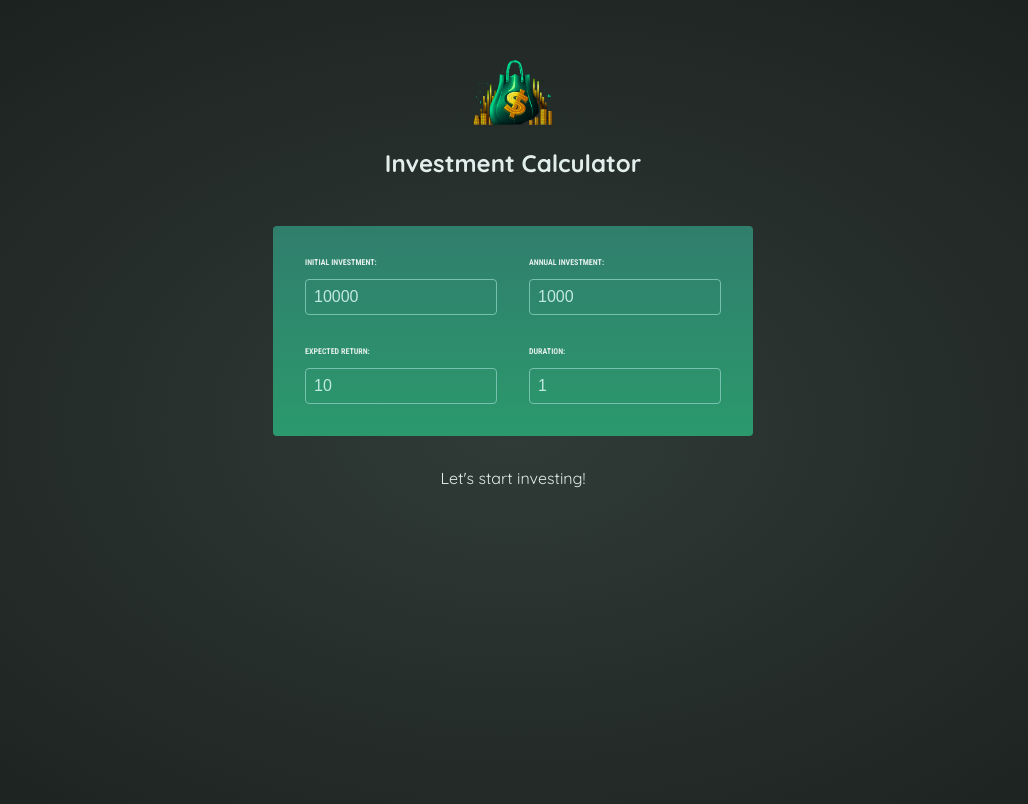
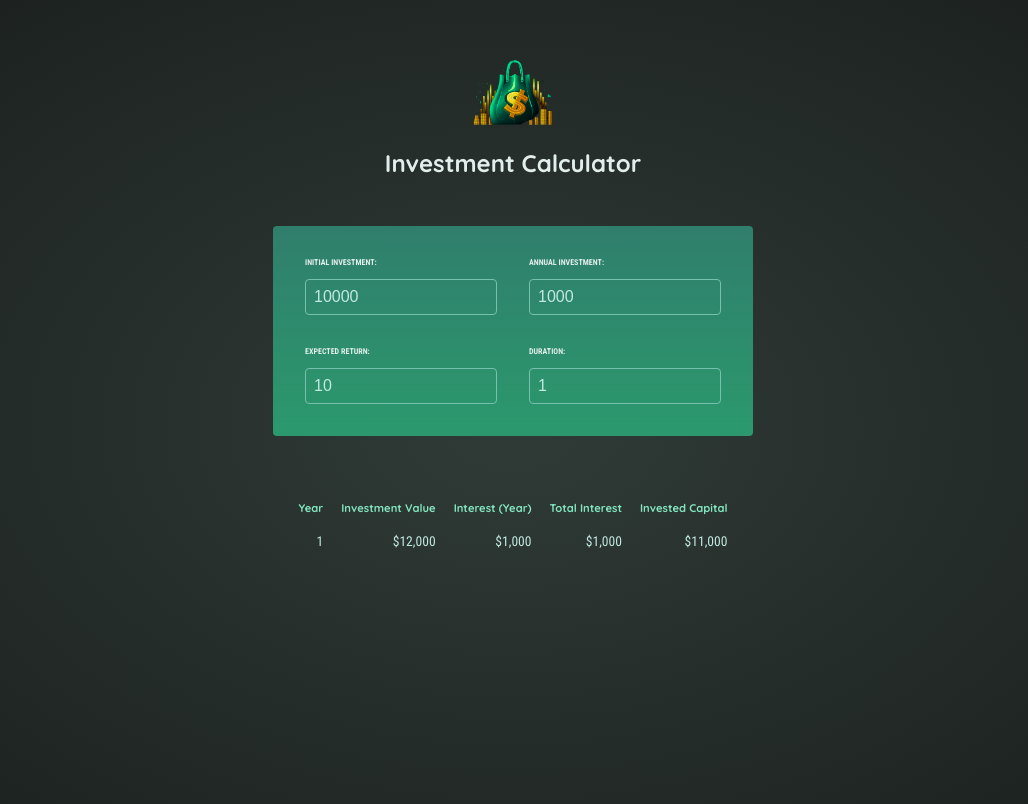
Before and after one commit to ssschneider/investment-calculator, a React (Vite) app: page / in a window 1280 px wide. Shown: the top 804 px of the page, without its empty margins (127-1155 px from the left). Built offline with nearby package versions, Linux system fonts and the light colour scheme.

Commit message:
display investment results

```diff
--- a/src/components/ResultsTable.jsx
+++ b/src/components/ResultsTable.jsx
@@ -1,15 +1,9 @@
 import { useState } from "react";
-import { calculateInvestmentResults } from "../util/investment";
+import { calculateInvestmentResults, formatter } from "../util/investment";
 
 export function ResultsTable({ userInvestment }) {
-	const [ investmentResults, setInvestmentResults] = useState([]);
-
-	function calculateInvestments () {
-		const investmentResultsData = calculateInvestmentResults(userInvestment);
-		setInvestmentResults(investmentResultsData);
-	};
-
-	//calculateInvestments()
+	const  investmentResults = calculateInvestmentResults(userInvestment);
+	const initialInvestment = investmentResults[0].valueEndOfYear - investmentResults[0].interest - investmentResults[0].annualInvestment;
 
 	return (
 		<>
@@ -18,27 +12,26 @@ export function ResultsTable({ userInvestment }) {
 				<table id="result">
 					<thead>
 						<tr>
-							<td>Year</td>
-							<td>Investment Value</td>
-							<td>Interest (Year)</td>
-							<td>Total Interest</td>
-							<td>Invested Capital</td>
+							<th>Year</th>
+							<th>Investment Value</th>
+							<th>Interest (Year)</th>
+							<th>Total Interest</th>
+							<th>Invested Capital</th>
 						</tr>
 					</thead>
 					<tbody>
 						{investmentResults.map(yearInvested => {
+							const totalInterest = yearInvested.valueEndOfYear - yearInvested.annualInvestment * yearInvested.year - initialInvestment;
+							const totalAmountInvested = yearInvested.valueEndOfYear - totalInterest;
+
 							return (
-							<tr>
-								<td>{yearInvested.year}</td>
-								<td>
-									${" "}
-									{yearInvested.valueEndOfYear +
-										yearInvested.annualInvestment}
-								</td>
-								<td>$ {yearInvested.interest}</td>
-								<td>$ {yearInvested.annualInvestment}</td>
-								<td>$ {yearInvested.totalInterest}</td>
-							</tr>
+								<tr key={yearInvested.year}>
+									<td>{yearInvested.year}</td>
+									<td>{formatter.format(yearInvested.valueEndOfYear)}</td>
+									<td>{formatter.format(yearInvested.interest)}</td>
+									<td>{formatter.format(totalInterest)}</td>
+									<td>{formatter.format(totalAmountInvested)}</td>
+								</tr>
 							)
 						})}
 					</tbody>
```
